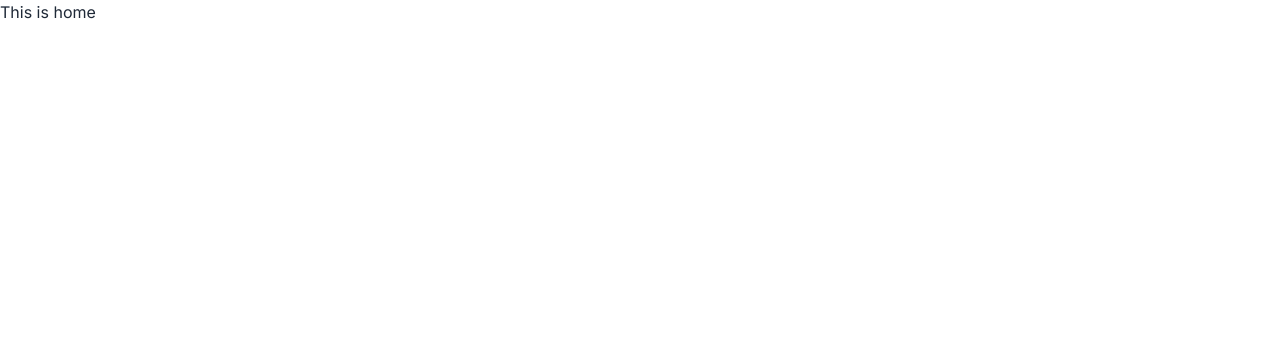
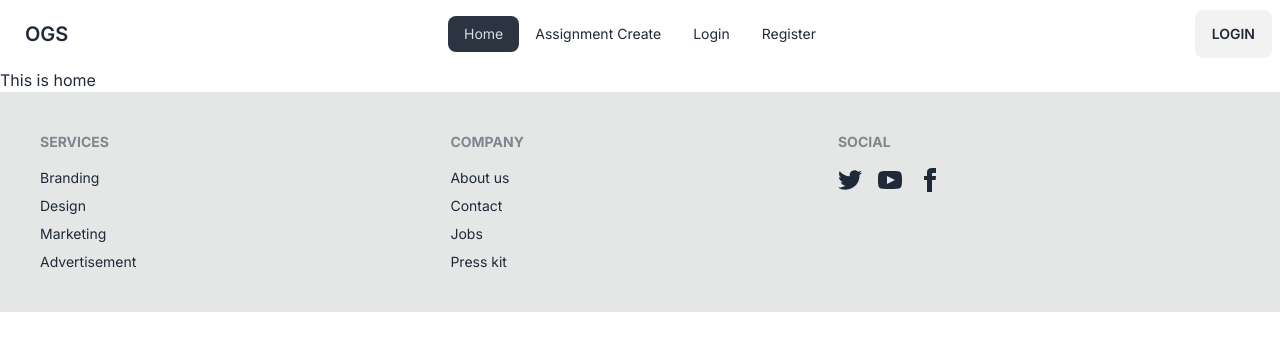
Before and after one commit to enamahmedshahaz/online-group-study-client, a React (Vite) app: page / in a window 1280 px wide. Shown: the top 350 px of the page. Built offline with nearby package versions, Linux system fonts and the light colour scheme.

Commit message:
Add Navbar and Footer component

```diff
--- a/src/Layout/Main.jsx
+++ b/src/Layout/Main/Main.jsx
@@ -1,10 +1,14 @@
 import { Outlet } from "react-router-dom";
+import Footer from "../Shared/Footer/Footer";
+import Navbar from "../Shared/Navbar/Navbar";
 
 
 const Main = () => {
     return (
         <div className="font-inter">
+            <Navbar></Navbar>
             <Outlet></Outlet>
+            <Footer></Footer>
         </div>
     );
 };
--- /dev/null
+++ b/src/Layout/Shared/Footer/Footer.jsx
@@ -0,0 +1,32 @@
+const Footer = () => {
+    return (
+
+        <footer className="footer p-10 bg-base-300 text-base-content">
+            <nav>
+                <header className="footer-title">Services</header>
+                <a className="link link-hover">Branding</a>
+                <a className="link link-hover">Design</a>
+                <a className="link link-hover">Marketing</a>
+                <a className="link link-hover">Advertisement</a>
+            </nav>
+            <nav>
+                <header className="footer-title">Company</header>
+                <a className="link link-hover">About us</a>
+                <a className="link link-hover">Contact</a>
+                <a className="link link-hover">Jobs</a>
+                <a className="link link-hover">Press kit</a>
+            </nav>
+            <nav>
+                <header className="footer-title">Social</header>
+                <div className="grid grid-flow-col gap-4">
+                    <a><svg xmlns="http://www.w3.org/2000/svg" width="24" height="24" viewBox="0 0 24 24" className="fill-current"><path d="M24 4.557c-.883.392-1.832.656-2.828.775 1.017-.609 1.798-1.574 2.165-2.724-.951.564-2.005.974-3.127 1.195-.897-.957-2.178-1.555-3.594-1.555-3.179 0-5.515 2.966-4.797 6.045-4.091-.205-7.719-2.165-10.148-5.144-1.29 2.213-.669 5.108 1.523 6.574-.806-.026-1.566-.247-2.229-.616-.054 2.281 1.581 4.415 3.949 4.89-.693.188-1.452.232-2.224.084.626 1.956 2.444 3.379 4.6 3.419-2.07 1.623-4.678 2.348-7.29 2.04 2.179 1.397 4.768 2.212 7.548 2.212 9.142 0 14.307-7.721 13.995-14.646.962-.695 1.797-1.562 2.457-2.549z"></path></svg></a>
+                    <a><svg xmlns="http://www.w3.org/2000/svg" width="24" height="24" viewBox="0 0 24 24" className="fill-current"><path d="M19.615 3.184c-3.604-.246-11.631-.245-15.23 0-3.897.266-4.356 2.62-4.385 8.816.029 6.185.484 8.549 4.385 8.816 3.6.245 11.626.246 15.23 0 3.897-.266 4.356-2.62 4.385-8.816-.029-6.185-.484-8.549-4.385-8.816zm-10.615 12.816v-8l8 3.993-8 4.007z"></path></svg></a>
+                    <a><svg xmlns="http://www.w3.org/2000/svg" width="24" height="24" viewBox="0 0 24 24" className="fill-current"><path d="M9 8h-3v4h3v12h5v-12h3.642l.358-4h-4v-1.667c0-.955.192-1.333 1.115-1.333h2.885v-5h-3.808c-3.596 0-5.192 1.583-5.192 4.615v3.385z"></path></svg></a>
+                </div>
+            </nav>
+        </footer>
+
+    );
+};
+
+export default Footer;
--- /dev/null
+++ b/src/Layout/Shared/Navbar/Navbar.jsx
@@ -0,0 +1,38 @@
+import { NavLink } from "react-router-dom";
+
+
+const Navbar = () => {
+
+    const navLinks = <>
+        <li> <NavLink to="/"><a>Home</a> </NavLink></li>
+        <li> <NavLink to="/assignment-create"><a>Assignment Create</a> </NavLink></li>
+        <li> <NavLink to="/login"><a>Login</a> </NavLink></li>
+        <li> <NavLink to="/register"><a>Register</a> </NavLink></li>
+    </>;
+
+    return (
+        <div className="navbar bg-base-100">
+            <div className="navbar-start">
+                <div className="dropdown">
+                    <label tabIndex={0} className="btn btn-ghost lg:hidden">
+                        <svg xmlns="http://www.w3.org/2000/svg" className="h-5 w-5" fill="none" viewBox="0 0 24 24" stroke="currentColor"><path strokeLinecap="round" strokeLinejoin="round" strokeWidth="2" d="M4 6h16M4 12h8m-8 6h16" /></svg>
+                    </label>
+                    <ul tabIndex={0} className="menu menu-sm dropdown-content mt-3 z-[1] p-2 shadow bg-base-100 rounded-box w-52">
+                        {navLinks}
+                    </ul>
+                </div>
+                <a className="btn btn-ghost normal-case text-xl">OGS</a>
+            </div>
+            <div className="navbar-center hidden lg:flex">
+                <ul className="menu menu-horizontal px-1">
+                    {navLinks}
+                </ul>
+            </div>
+            <div className="navbar-end">
+                <a className="btn">Login</a>
+            </div>
+        </div>
+    );
+};
+
+export default Navbar;
--- a/src/Routes/Routes.jsx
+++ b/src/Routes/Routes.jsx
@@ -1,7 +1,7 @@
 import {
     createBrowserRouter,
 } from "react-router-dom";
-import Main from "../Layout/Main";
+import Main from "../Layout/Main/Main";
 import Home from "../pages/Home/Home";
 
 const router = createBrowserRouter([
```
